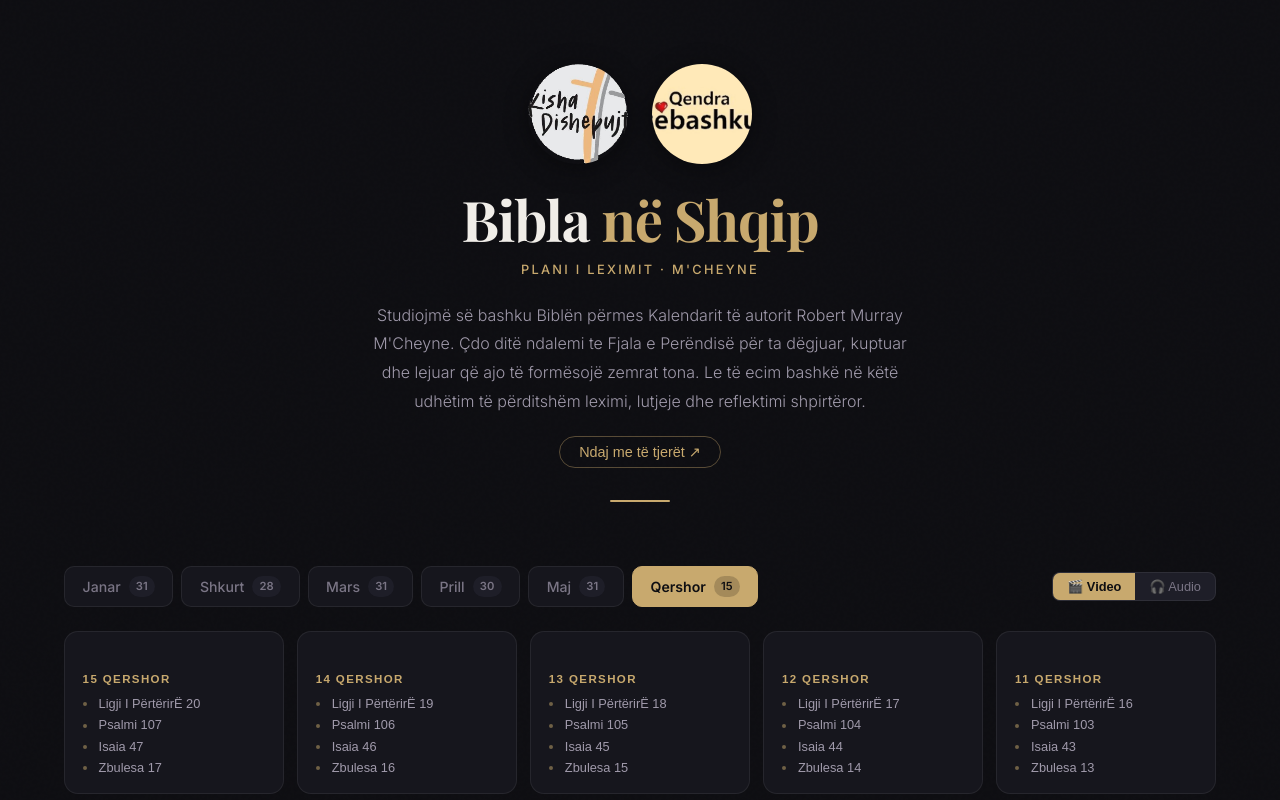
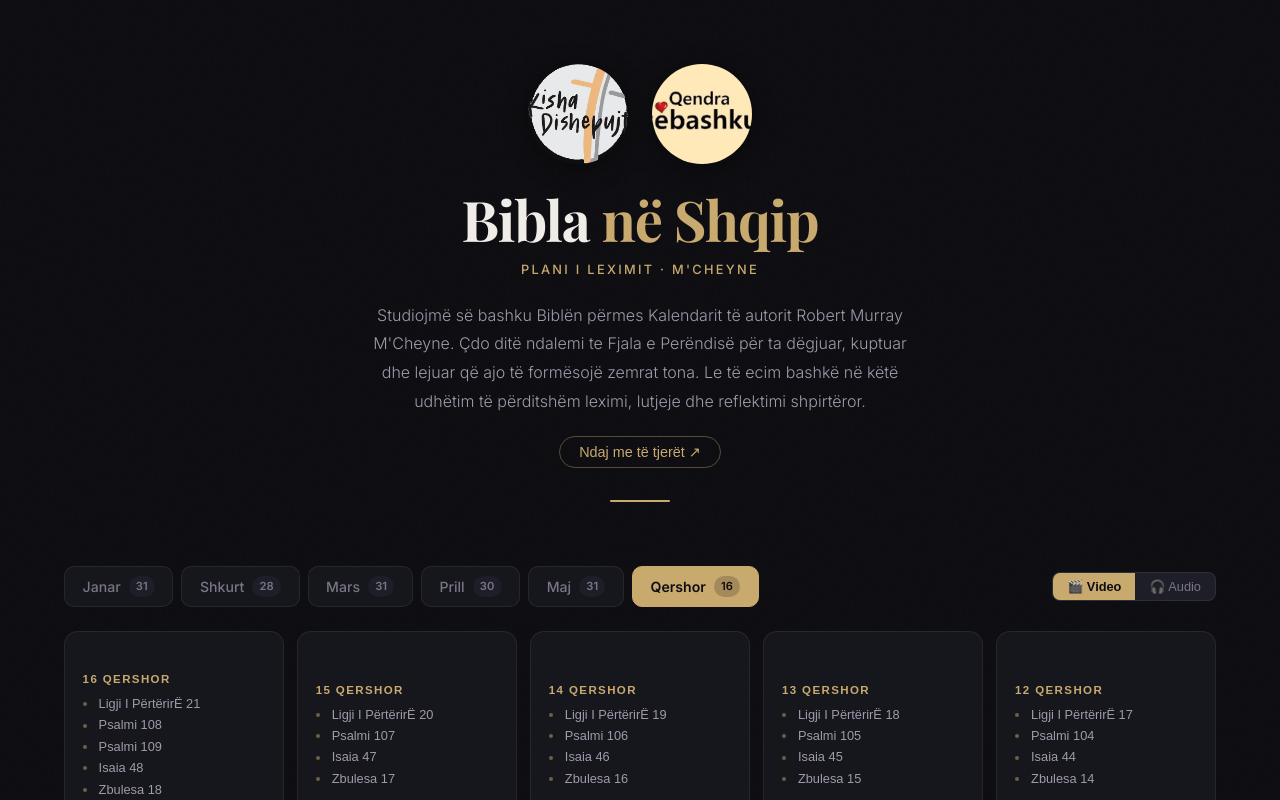
Before and after one commit to jeffandmeredith-max/bibla-shqip, a React (Vite) app: page / in a window 1280 px wide. Shown: the top 800 px of the page. Built offline with nearby package versions, Linux system fonts and the light colour scheme.

Commit message:
chore: daily update 2026-06-16

```diff
--- a/src/data/june.js
+++ b/src/data/june.js
@@ -368,5 +368,32 @@ export const june = [
         "start": 573
       }
     ]
+  },
+  {
+    "day": 16,
+    "date": "16 Qershor",
+    "videoId": "oRdqTQG7UFc",
+    "readings": [
+      {
+        "title": "Ligji I PërtërirË 21",
+        "start": 0
+      },
+      {
+        "title": "Psalmi 108",
+        "start": 221
+      },
+      {
+        "title": "Psalmi 109",
+        "start": 301
+      },
+      {
+        "title": "Isaia 48",
+        "start": 471
+      },
+      {
+        "title": "Zbulesa 18",
+        "start": 676
+      }
+    ]
   }
 ]
```
